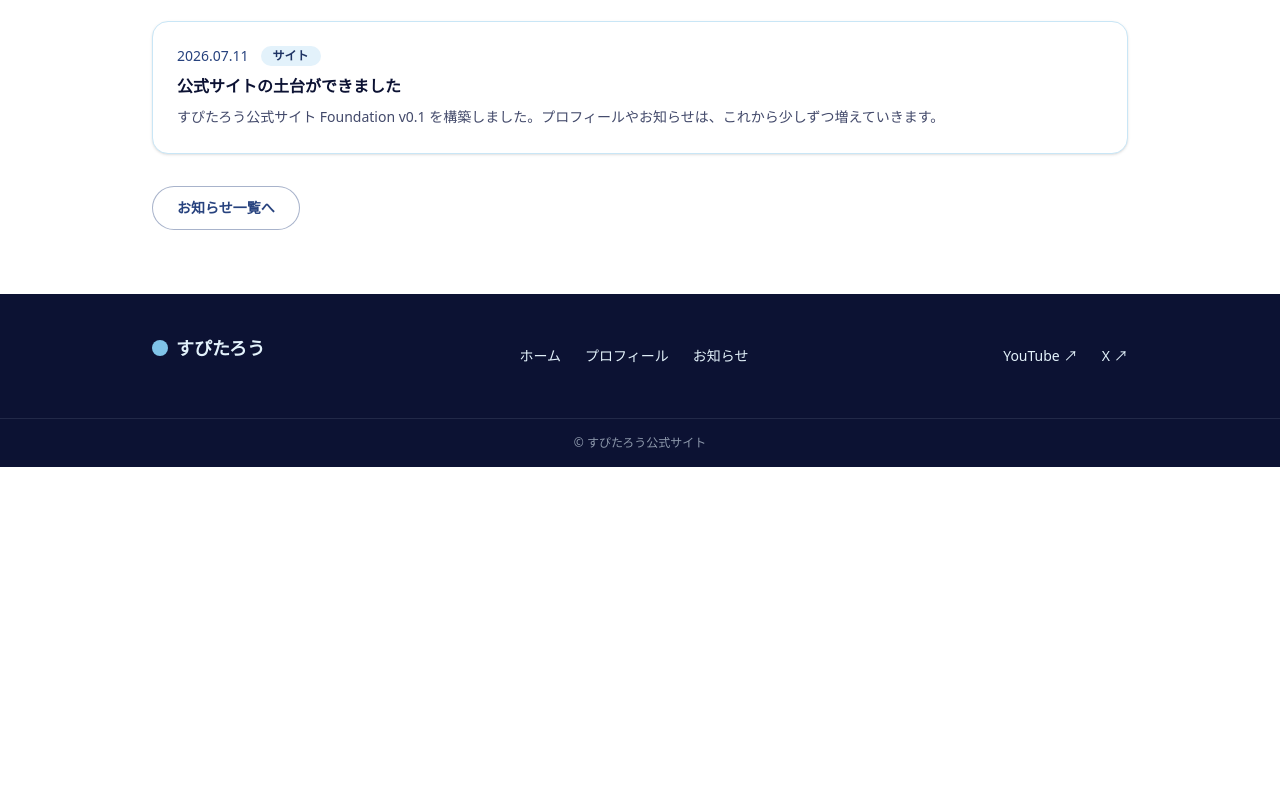
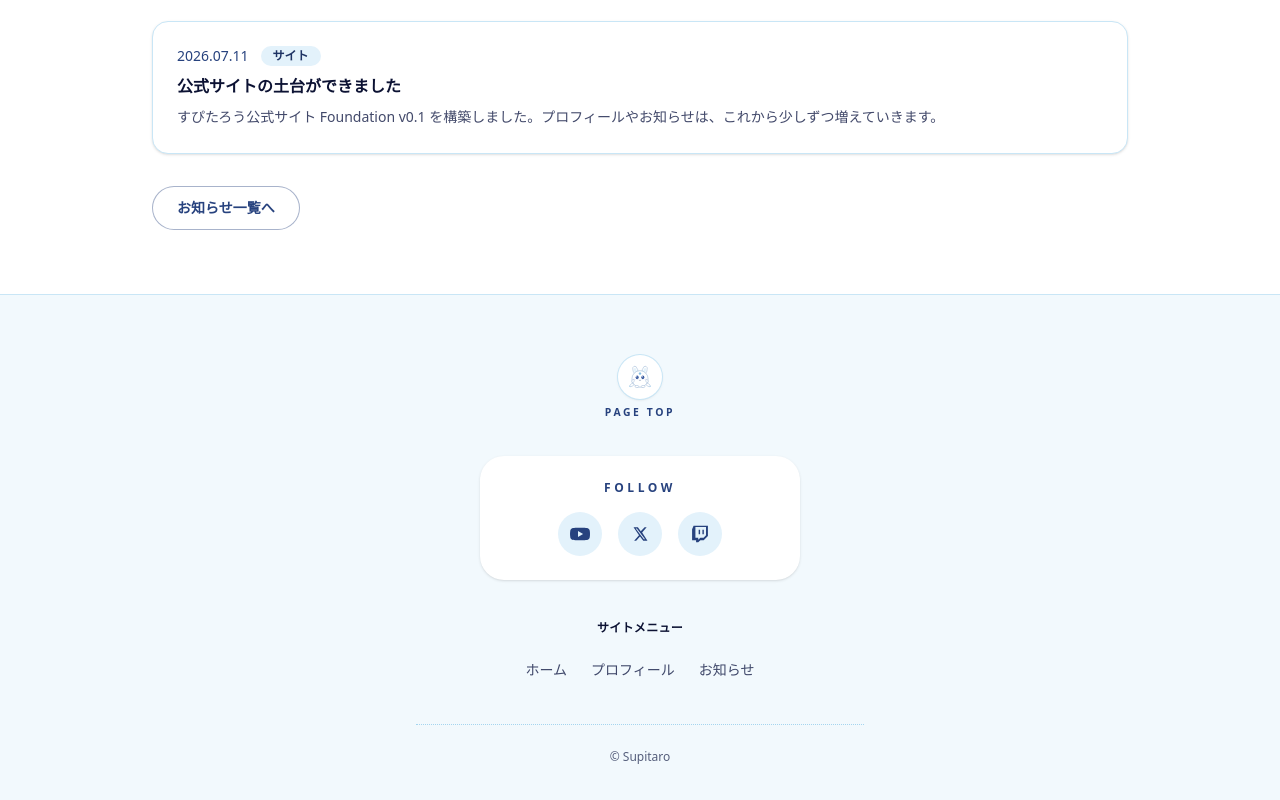
Before and after one commit to Kokkokurosawa/HP.Sp, a Next.js app: page / in a window 1280 px wide. Shown: the part 1302-2102 px from the top of the page. Before the commit the page ends 1769 px from the top, so only its background shows below. Built offline with nearby package versions, Linux system fonts and the light colour scheme.

Commit message:
feat: redesign footer social links

```diff
--- a/components/Footer.tsx
+++ b/components/Footer.tsx
@@ -1,33 +1,126 @@
+import Image from "next/image";
 import Link from "next/link";
 import { siteConfig } from "@/config/site";
 
-// URL が空のチャンネルは除外する(空リンク・準備中表記を公開画面へ出さない)。
-// twitch は現状空文字なので表示されない。正式 URL を config へ設定すれば自動で並ぶ。
-const footerChannels = [
-  { label: "YouTube", href: siteConfig.channels.youtube },
-  { label: "X", href: siteConfig.channels.x },
-  { label: "Twitch", href: siteConfig.channels.twitch },
-].filter((channel) => channel.href);
+/**
+ * SNS アイコン(自作の簡素なモノクロ・グリフ。外部アイコンライブラリや公式ロゴ画像は使わず、
+ * サイトの色でひかえめに描く)。currentColor で塗るのでボタン側の text 色に追従する。
+ * いずれも aria-hidden で、リンク名は <a> の aria-label に委ねる。
+ */
+function YouTubeIcon() {
+  return (
+    <svg viewBox="0 0 24 24" fill="currentColor" aria-hidden="true" className="size-5">
+      <path d="M23.5 7.2a3 3 0 0 0-2.1-2.1C19.5 4.5 12 4.5 12 4.5s-7.5 0-9.4.6A3 3 0 0 0 .5 7.2 31.4 31.4 0 0 0 0 12a31.4 31.4 0 0 0 .5 4.8 3 3 0 0 0 2.1 2.1c1.9.6 9.4.6 9.4.6s7.5 0 9.4-.6a3 3 0 0 0 2.1-2.1c.4-1.6.5-3.2.5-4.8s-.1-3.2-.5-4.8ZM9.6 15.5v-7l6.1 3.5-6.1 3.5Z" />
+    </svg>
+  );
+}
+
+function XIcon() {
+  return (
+    <svg viewBox="0 0 24 24" fill="currentColor" aria-hidden="true" className="size-4">
+      <path d="M18.9 2h3.1l-6.8 7.8L23.2 22h-6.3l-4.9-6.4L6.3 22H3.2l7.3-8.3L2.3 2h6.5l4.4 5.9L18.9 2Zm-1.1 18h1.7L7.3 3.8H5.5L17.8 20Z" />
+    </svg>
+  );
+}
+
+function TwitchIcon() {
+  return (
+    <svg viewBox="0 0 24 24" fill="currentColor" aria-hidden="true" className="size-5">
+      <path d="M4.3 2 2.5 6.4v13.1h4.8V22h2.6l2.6-2.5h3.9l5.1-5V2H4.3Zm14.9 11.6-2.9 2.9h-3.9l-2.5 2.5v-2.5H6.5V3.7h12.7v9.9ZM16.6 7v5.2h-1.7V7h1.7Zm-4.5 0v5.2h-1.7V7h1.7Z" />
+    </svg>
+  );
+}
+
+/**
+ * FOLLOW カードに並べる SNS。表示順は YouTube → X → Twitch。
+ * URL が空のチャンネルは除外する(空リンクを公開画面へ出さない)。
+ * 将来チャンネルが増えても、config に URL を入れてここに 1 行足すだけで並ぶ。
+ */
+const socialLinks = [
+  {
+    label: "YouTube",
+    ariaLabel: "YouTubeで配信を見る(外部リンク・新しいタブで開きます)",
+    href: siteConfig.channels.youtube,
+    Icon: YouTubeIcon,
+  },
+  {
+    label: "X",
+    ariaLabel: "Xで活動を追う(外部リンク・新しいタブで開きます)",
+    href: siteConfig.channels.x,
+    Icon: XIcon,
+  },
+  {
+    label: "Twitch",
+    ariaLabel: "Twitchで配信を見る(外部リンク・新しいタブで開きます)",
+    href: siteConfig.channels.twitch,
+    Icon: TwitchIcon,
+  },
+].filter((social) => social.href);
 
 export default function Footer() {
   return (
-    <footer className="bg-night-900 text-babyblue-100">
-      <div className="mx-auto flex max-w-5xl flex-col gap-8 px-4 py-10 sm:px-6 md:flex-row md:items-start md:justify-between">
-        <p className="flex items-center gap-2 text-lg font-bold">
-          <span
-            aria-hidden="true"
-            className="inline-block size-4 rounded-full bg-babyblue-400"
-          />
-          {siteConfig.characterName}
-        </p>
+    <footer className="border-t border-babyblue-200 bg-babyblue-50">
+      <div className="mx-auto max-w-5xl px-4 py-12 sm:px-6 sm:py-14">
+        {/* ① PAGE TOP: #top は「文書の先頭」を指す特別なフラグメント。JS 無効でも動き、
+            スムーズ/reduced-motion は globals.css の scroll-behavior に従う。 */}
+        <div className="flex justify-center">
+          <a
+            href="#top"
+            className="group inline-flex min-h-11 flex-col items-center gap-1.5 rounded-2xl px-4 py-1 focus-visible:outline-2 focus-visible:outline-offset-2 focus-visible:outline-deepblue-500"
+          >
+            <span className="flex size-11 items-center justify-center rounded-full bg-white shadow-sm ring-1 ring-babyblue-200 motion-safe:transition-transform motion-safe:duration-200 motion-safe:group-hover:-translate-y-0.5">
+              <Image
+                src="/images/supitaro/supitaro-temporary-main.svg"
+                alt=""
+                width={32}
+                height={32}
+                className="size-7"
+              />
+            </span>
+            <span className="text-[0.65rem] font-bold tracking-[0.25em] text-deepblue-600">
+              PAGE TOP
+            </span>
+          </a>
+        </div>
 
-        <nav aria-label="フッターナビゲーション">
-          <ul className="flex flex-wrap gap-x-6 gap-y-2">
+        {/* ②③④ FOLLOW カード: SNS 導線はここのアイコンだけに集約(テキストリンクは重複させない)。
+            aria-label で名前と目的を伝える。 */}
+        <div className="mx-auto mt-8 max-w-xs rounded-3xl bg-white p-6 text-center shadow-sm">
+          <h2 className="text-xs font-bold tracking-[0.3em] text-deepblue-600">
+            FOLLOW
+          </h2>
+          <ul className="mt-4 flex justify-center gap-4">
+            {socialLinks.map(({ label, ariaLabel, href, Icon }) => (
+              <li key={label}>
+                <a
+                  href={href}
+                  target="_blank"
+                  rel="noopener noreferrer"
+                  aria-label={ariaLabel}
+                  className="flex size-11 items-center justify-center rounded-full bg-babyblue-100 text-deepblue-600 hover:bg-babyblue-200 focus-visible:outline-2 focus-visible:outline-offset-2 focus-visible:outline-deepblue-500 motion-safe:transition motion-safe:duration-200 motion-safe:hover:scale-110"
+                >
+                  <Icon />
+                </a>
+              </li>
+            ))}
+          </ul>
+        </div>
+
+        {/* サイトメニュー: モバイルの No-JS 環境ではヘッダーのメニューが使えないため、
+            複数ページへの導線としてフッターに残す(SNS 導線とは役割が異なる)。 */}
+        <nav aria-labelledby="footer-menu-heading" className="mx-auto mt-10 max-w-md">
+          <h2
+            id="footer-menu-heading"
+            className="text-center text-xs font-bold tracking-wide text-night-900"
+          >
+            サイトメニュー
+          </h2>
+          <ul className="mt-3 flex flex-wrap justify-center gap-x-6 gap-y-1">
             {siteConfig.nav.map((item) => (
               <li key={item.href}>
                 <Link
                   href={item.href}
-                  className="inline-flex min-h-11 items-center text-sm text-babyblue-100 underline-offset-4 hover:underline focus-visible:outline-2 focus-visible:outline-offset-2 focus-visible:outline-babyblue-300"
+                  className="inline-flex min-h-11 items-center text-sm text-night-800/80 underline-offset-4 hover:underline focus-visible:outline-2 focus-visible:outline-offset-2 focus-visible:outline-deepblue-500"
                 >
                   {item.label}
                 </Link>
@@ -36,28 +129,12 @@ export default function Footer() {
           </ul>
         </nav>
 
-        <ul className="flex flex-wrap gap-x-6 gap-y-2">
-          {footerChannels.map((channel) => (
-            <li key={channel.label}>
-              <a
-                href={channel.href}
-                target="_blank"
-                rel="noopener noreferrer"
-                className="inline-flex min-h-11 items-center gap-1 text-sm text-babyblue-100 underline-offset-4 hover:underline focus-visible:outline-2 focus-visible:outline-offset-2 focus-visible:outline-babyblue-300"
-              >
-                {channel.label}
-                <span aria-hidden="true">↗</span>
-                <span className="sr-only">
-                  (外部リンク・新しいタブで開きます)
-                </span>
-              </a>
-            </li>
-          ))}
-        </ul>
+        {/* ⑥ 区切り線: 控えめな点線 */}
+        <hr className="mx-auto mt-8 max-w-md border-0 border-t border-dotted border-babyblue-300" />
+
+        {/* ⑦ コピーライト: 将来 Privacy Policy / Terms / Language を足せる余白を残す */}
+        <p className="mt-6 text-center text-xs text-night-800/70">© Supitaro</p>
       </div>
-      <p className="border-t border-babyblue-100/10 px-4 py-4 text-center text-xs text-babyblue-100/60">
-        © {siteConfig.siteName}
-      </p>
     </footer>
   );
 }
--- a/config/site.ts
+++ b/config/site.ts
@@ -42,13 +42,11 @@ export const siteConfig = {
    * 外部チャンネル URL(正式・確認済み)。ここが唯一の定義元。
    * 変更時はこの行を更新する。トラッキングパラメータは付けない。
    * 空文字のチャンネルは公開画面に表示されない(要素自体を DOM に出さない)。
-   * twitch: 正式 URL 未提供のため空文字のまま。確定したらここに設定する
-   *         (推測 URL は設定しない)。設定すれば追加実装なしでフッターに表示される。
    */
   channels: {
     youtube: "https://www.youtube.com/@supitaro_oo",
     x: "https://x.com/supitaro_oo",
-    twitch: "",
+    twitch: "https://www.twitch.tv/supitaro_oo",
   },
 
   /**
```
Also changed, not shown: 1 other file (tests, documents, lock files or other folders).
